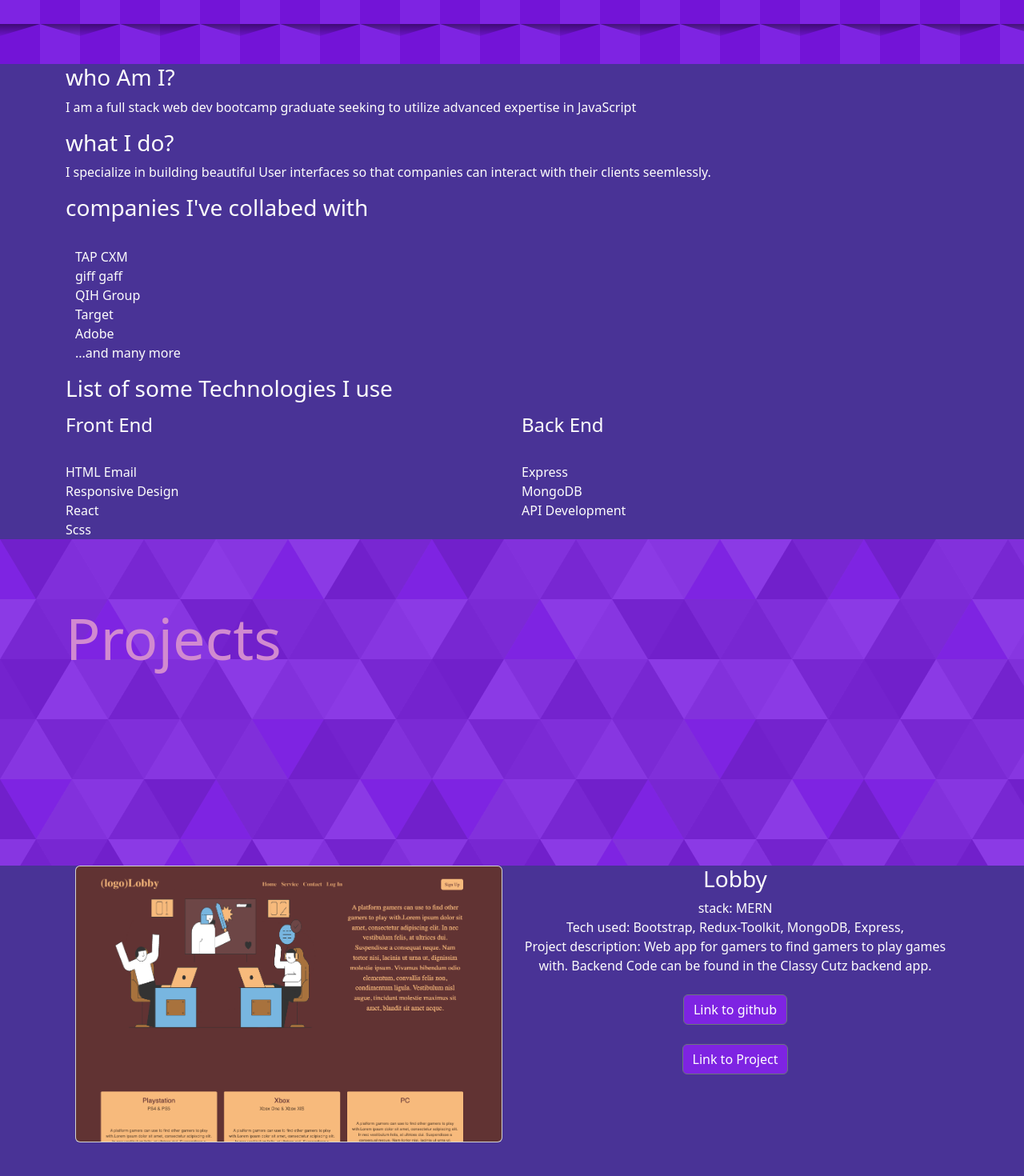
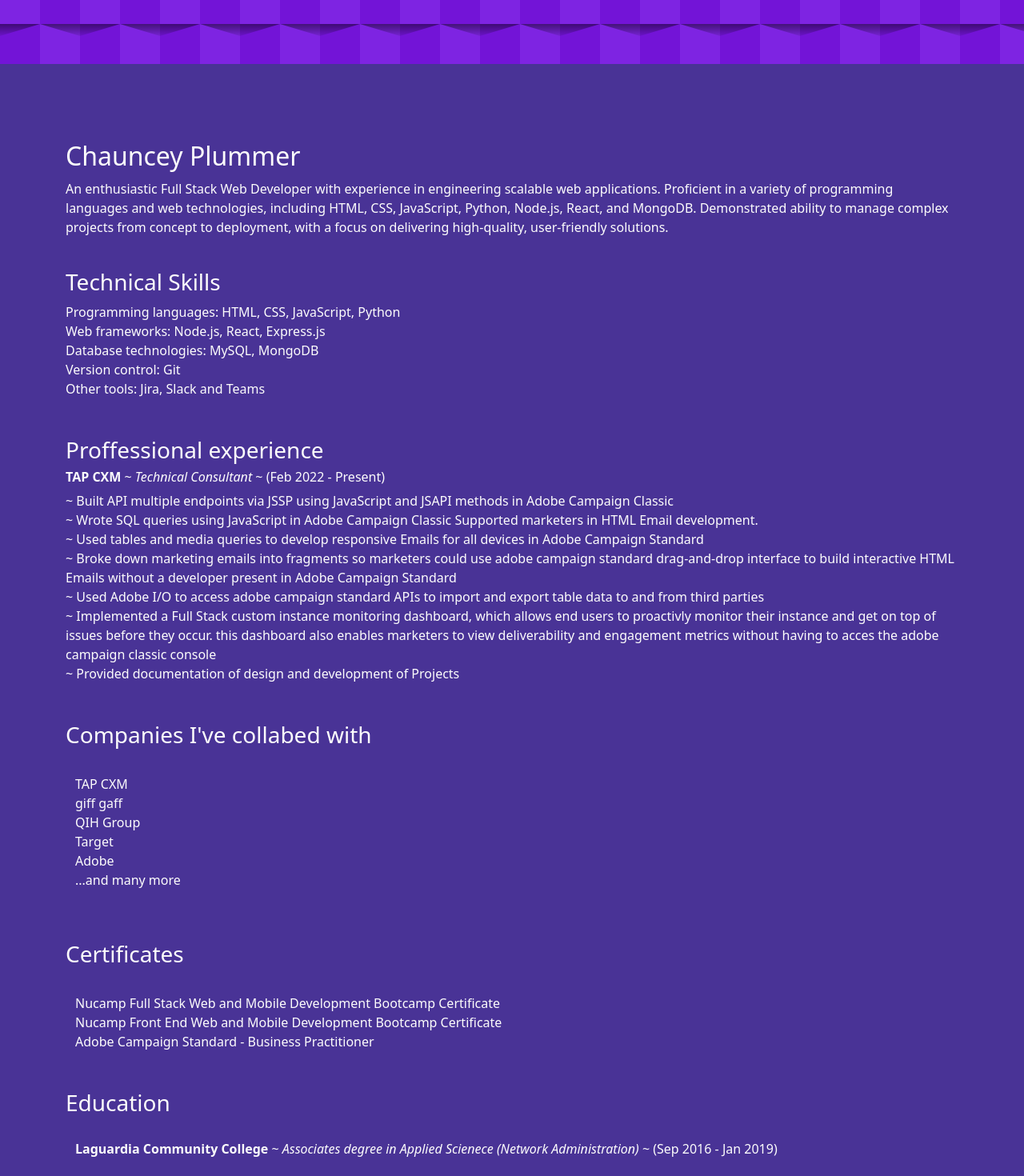
Before and after one commit to chaunceyplum/Portfolio-2.0, a React (Create React App) app: page / in a window 1280 px wide. Shown: the part 1120-2590 px from the top of the page at 80% size. Built offline with nearby package versions, Linux system fonts and the light colour scheme.

Commit message:
added styling changes

```diff
--- a/src/components/About.js
+++ b/src/components/About.js
@@ -17,26 +17,90 @@
             <h3 className='titleBlock title textColor'>About</h3>
           </Container>
         </div>
+        <br />
+        <br />
+        <br />
+        <br />
         <Container>
           <Row>
-            <h3> who Am I?</h3>
+            <h2> Chauncey Plummer</h2>
+            <br />
             <br />
             <p>
-              I am a full stack web dev bootcamp graduate seeking to utilize
-              advanced expertise in JavaScript
+              An enthusiastic Full Stack Web Developer with experience in
+              engineering scalable web applications. Proficient in a variety of
+              programming languages and web technologies, including HTML, CSS,
+              JavaScript, Python, Node.js, React, and MongoDB. Demonstrated
+              ability to manage complex projects from concept to deployment,
+              with a focus on delivering high-quality, user-friendly solutions.
             </p>
           </Row>
+          <br />
           <Row>
-            <h3> what I do?</h3>
+            <h3> Technical Skills</h3>
             <br />
-            <p>
-              I specialize in building beautiful User interfaces so that
-              companies can interact with their clients seemlessly.
-            </p>
+            <Container>
+              <ul>
+                <li>Programming languages: HTML, CSS, JavaScript, Python</li>
+                <li>Web frameworks: Node.js, React, Express.js</li>
+                <li>Database technologies: MySQL, MongoDB</li>
+                <li>Version control: Git</li>
+                <li>Other tools: Jira, Slack and Teams</li>
+              </ul>
+            </Container>
           </Row>
+          <br />
+          <br />
+          <Row>
+            <h3> Proffessional experience</h3>
+            <br />
+            <Container>
+              <h6>
+                <strong>TAP CXM</strong> ~ <i>Technical Consultant</i> ~ (Feb
+                2022 - Present)
+              </h6>
+              <ul>
+                <li>
+                  ~ Built API multiple endpoints via JSSP using JavaScript and
+                  JSAPI methods in Adobe Campaign Classic
+                </li>
+                <li>
+                  ~ Wrote SQL queries using JavaScript in Adobe Campaign Classic
+                  Supported marketers in HTML Email development.
+                </li>
+                <li>
+                  ~ Used tables and media queries to develop responsive Emails
+                  for all devices in Adobe Campaign Standard
+                </li>
+                <li>
+                  ~ Broke down marketing emails into fragments so marketers
+                  could use adobe campaign standard drag-and-drop interface to
+                  build interactive HTML Emails without a developer present in
+                  Adobe Campaign Standard
+                </li>
+                <li>
+                  ~ Used Adobe I/O to access adobe campaign standard APIs to
+                  import and export table data to and from third parties
+                </li>
+                <li>
+                  ~ Implemented a Full Stack custom instance monitoring
+                  dashboard, which allows end users to proactivly monitor their
+                  instance and get on top of issues before they occur. this
+                  dashboard also enables marketers to view deliverability and
+                  engagement metrics without having to acces the adobe campaign
+                  classic console
+                </li>
+                <li>
+                  ~ Provided documentation of design and development of Projects
+                </li>
+              </ul>
+            </Container>
+          </Row>
+          <br />
+          <br />
           <Row>
             <Col>
-              <h3> companies I've collabed with</h3>
+              <h3> Companies I've collabed with</h3>
               <br />
               <Container>
                 <ul>
@@ -50,34 +114,50 @@
               </Container>
             </Col>
           </Row>
-          <Row>
-            <h3> List of some Technologies I use</h3>
           <br />
           <br />
-            <Container>
           <Row>
             <Col>
-                  <h4>Front End</h4>
+              <h3> Certificates</h3>
               <br />
+              <Container>
                 <ul>
-                    <li>HTML Email</li>
-                    <li>Responsive Design</li>
-                    <li>React</li>
-                    <li>Scss</li>
+                  <li>
+                    Nucamp Full Stack Web and Mobile Development Bootcamp
+                    Certificate
+                  </li>
+                  <li>
+                    Nucamp Front End Web and Mobile Development Bootcamp
+                    Certificate
+                  </li>
+                  <li>Adobe Campaign Standard - Business Practitioner</li>
                 </ul>
-                </Col>
-                <Col>
-                  <h4>Back End</h4>
-                  <br />
-                  <ul>
-                    <li>Express</li>
-                    <li>MongoDB</li>
-                    <li>API Development</li>
-                  </ul>
+              </Container>
             </Col>
           </Row>
+          <br />
+          <br />
+          <Row>
+            <Col>
+              <h3> Education</h3>
+              <br />
+              <Container>
+                <h6>
+                  <strong>Laguardia Community College</strong> ~{' '}
+                  <i>
+                    Associates degree in Applied Scienece (Network
+                    Administration)
+                  </i>{' '}
+                  ~ (Sep 2016 - Jan 2019)
+                </h6>
               </Container>
+            </Col>
           </Row>
+          <br />
+          <br />
+          <br />
+          <br />
+          <br />
         </Container>
       </div>
     </div>
--- a/src/components/Contact.js
+++ b/src/components/Contact.js
@@ -16,6 +16,10 @@
             Get In Touch
           </Container>
         </div>
+        <br />
+        <br />
+        <br />
+        <br />
         <Container>
           <Row>
             <Col xs={8} className='center'>
--- a/src/components/Footer.js
+++ b/src/components/Footer.js
@@ -29,7 +29,7 @@
               <Row>
                 <Col xs={2} />
                 <Col xs={8}>
-                  <Form>
+                  {/* <Form>
                     <FormGroup className='text-center'>
                       <FormLabel className='text-center'>
                         join our newsletter for free stuff
@@ -42,7 +42,7 @@
                         placeholder='Enter Your Email Here!'
                       />
                     </FormGroup>
-                  </Form>
+                  </Form> */}
                 </Col>
                 <Col xs={2} />
               </Row>
@@ -113,8 +113,8 @@
           <Col xs={12} md={4}>
             <ul className='footerClass'>
               <li className='text-center'>privacy policy</li>
-              <li className='text-center'>cookie policy</li>
-              <li className='text-center'>cookie settigns</li>
+              {/* <li className='text-center'>cookie policy</li>
+              <li className='text-center'>cookie settigns</li> */}
             </ul>
           </Col>
           <br />
--- a/src/components/Home.js
+++ b/src/components/Home.js
@@ -21,9 +21,13 @@
               </span>
 
               <p>
-                I am an infectiously enthusiastic Full stack Web Developent
-                Bootcamp graduate with fundamental knowledge of web development.
-                Seeking to utilize advanced expertise in javaScript.
+                Im an enthusiastic Full Stack Web Developer with experience in
+                engineering scalable web applications. Proficient in a variety
+                of programming languages and web technologies, including HTML,
+                CSS, JavaScript, Python, Node.js, React, SQL and MongoDB.
+                Demonstrated ability to manage complex projects from concept to
+                deployment, with a focus on delivering high-quality,
+                user-friendly solutions.
               </p>
               <Button className='bgColor1'>
                 <Link activeClass='active' spy to='Project'>
--- a/src/components/Project.js
+++ b/src/components/Project.js
@@ -30,6 +30,10 @@
             </Row>
           </Container>
         </div>
+        <br />
+        <br />
+        <br />
+        <br />
         <Container>
           <Row>
             {ProjectList.map((k, i) => {
```
Lines whose indentation alone changed are shown as unchanged.
